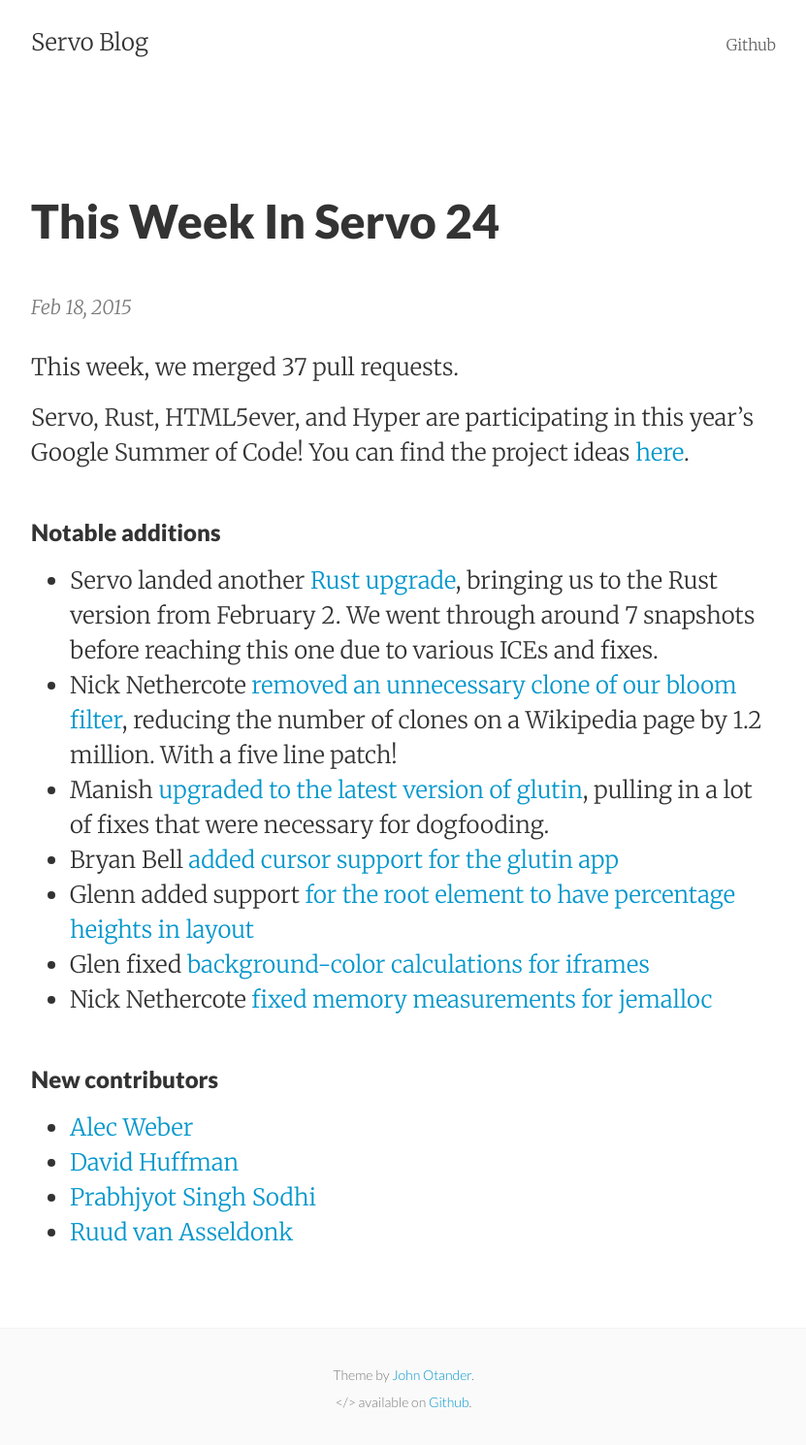
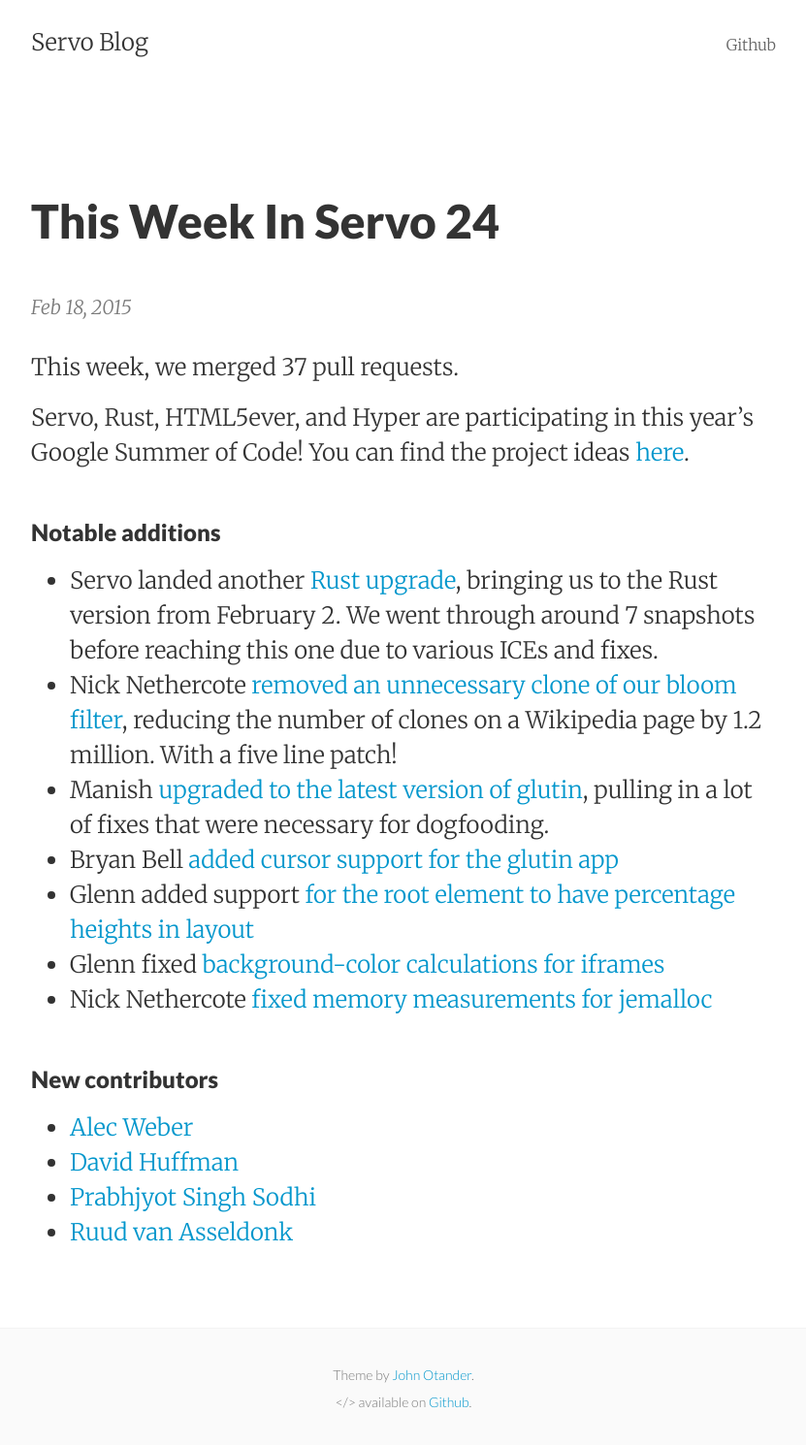
Before and after one commit to servo/blog.servo.org, a Jekyll site: the page built from _posts/2015-02-18-twis-24.md, in a window 1280 px wide. Shown: the whole page at 97% size, without its empty margins (224-1055 px from the left). Built offline with Jekyll 4.4.1, drawn with Linux system fonts in a browser that asks for light colours.

Commit message:
Fixed typo in Glenn's name.

```diff
--- a/_posts/2015-02-18-twis-24.md
+++ b/_posts/2015-02-18-twis-24.md
@@ -19,7 +19,7 @@
  - Manish [upgraded to the latest version of glutin](https://github.com/servo/servo/pull/4946), pulling in a lot of fixes that were necessary for dogfooding.
  - Bryan Bell [added cursor support for the glutin app](https://github.com/servo/servo/pull/4896)
  - Glenn added support [for the root element to have percentage heights in layout](https://github.com/servo/servo/pull/4937)
- - Glen fixed [background-color calculations for iframes](https://github.com/servo/servo/pull/4934)
+ - Glenn fixed [background-color calculations for iframes](https://github.com/servo/servo/pull/4934)
  - Nick Nethercote [fixed memory measurements for jemalloc](https://github.com/servo/servo/pull/4917)
 
 ###New contributors
```
